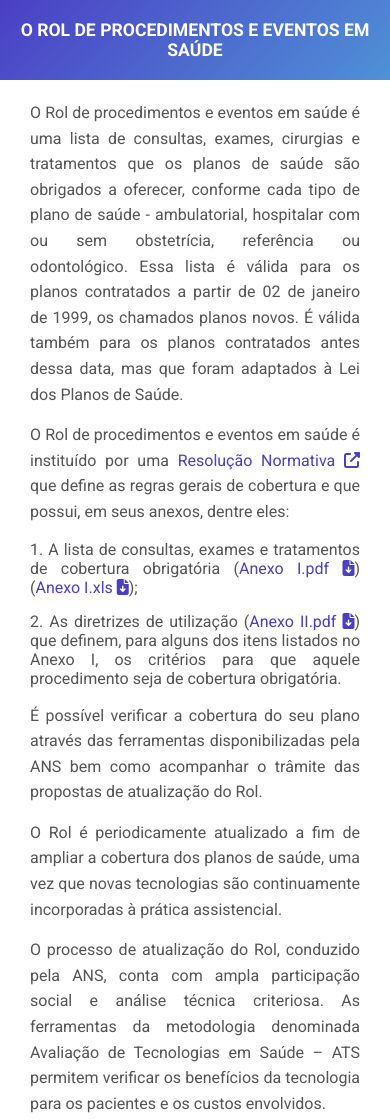
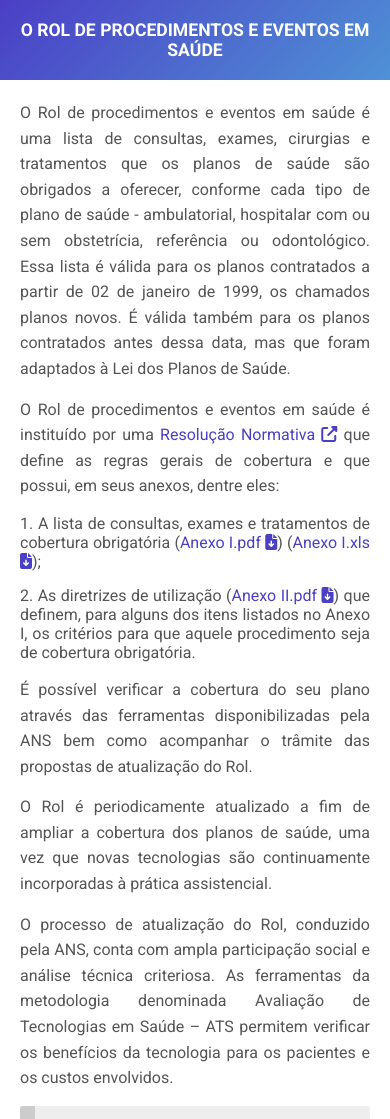
Before and after one commit to douglasalmeida21091994/ROL_ANS, a plain HTML site: page index.html in a window 390 px wide. Shown: the top 1119 px of the page. Drawn offline with Linux system fonts and the light colour scheme.

```diff
--- a/style.css
+++ b/style.css
@@ -51,6 +51,7 @@ h2 {
     height: auto;
     max-width: 1200px;
     margin: 0 20px;
+    transition: all 0.3s ease;
 }
 
 ol {
@@ -115,4 +116,8 @@ footer {
         font-size: 1.1rem;
         color: #fff;
     }
+
+    .content {
+        margin: 0 10px;
+    }
 }
```
